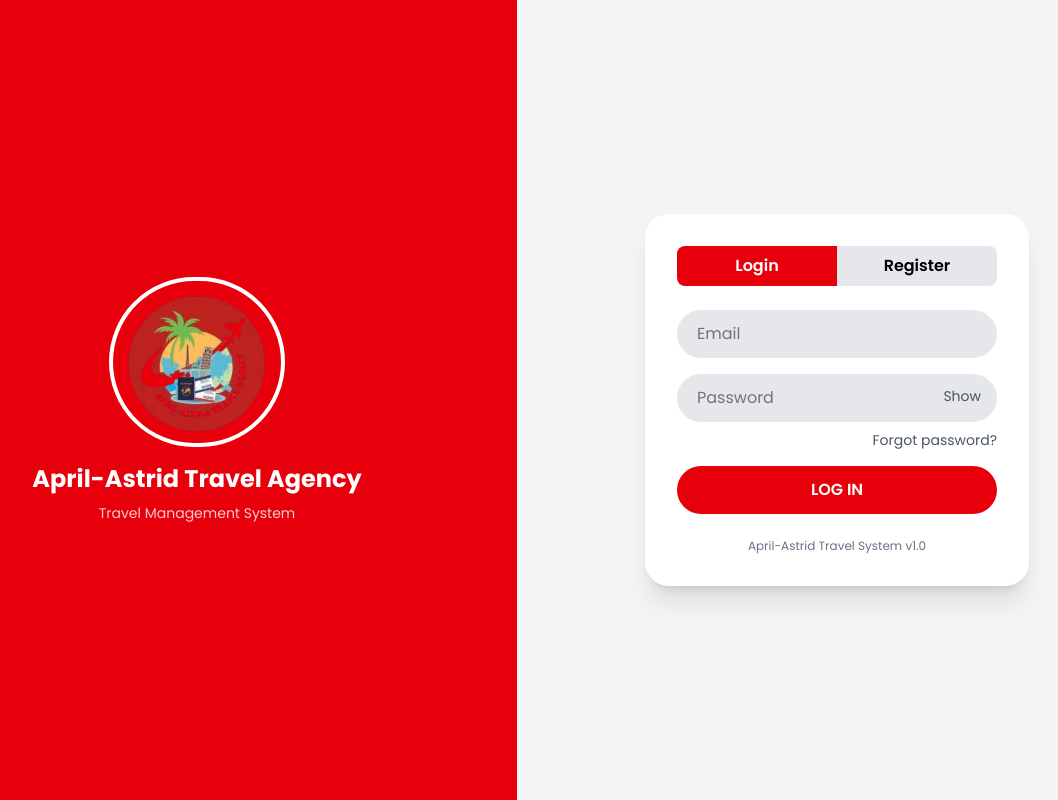
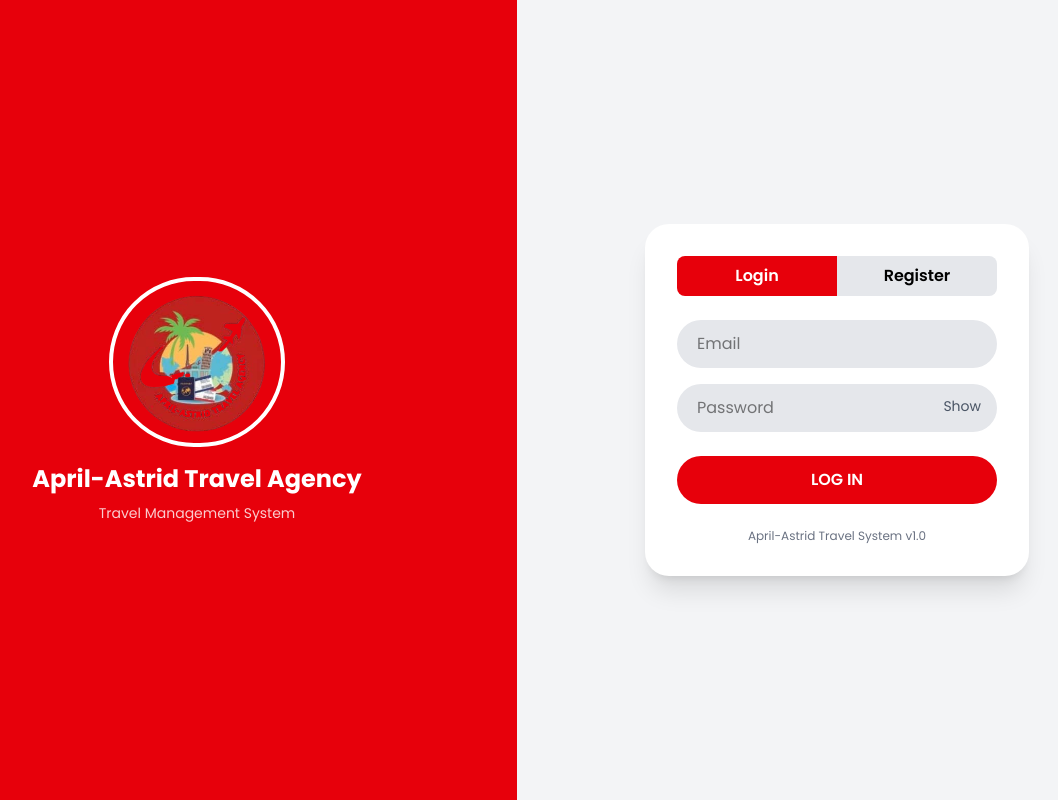
Before and after one commit to BugONSnap/April-Astrid-Travel-Agency, a SvelteKit app: page /login in a window 1280 px wide. Shown: the whole page, without its empty margins (123-1181 px from the left). Built offline with nearby package versions, Linux system fonts and the light colour scheme; no server answers.

Commit message:
scrapt for now

```diff
--- a/src/routes/login/+page.svelte
+++ b/src/routes/login/+page.svelte
@@ -335,7 +335,7 @@
 							onclick={openForgotPassword}
 							disabled={submitting}
 						>
-							Forgot password?
+
 						</button>
 					</div>
 
```
